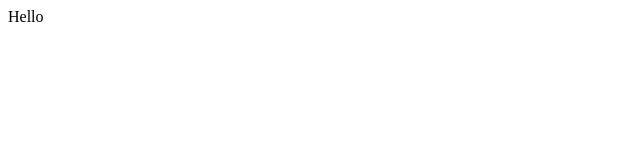
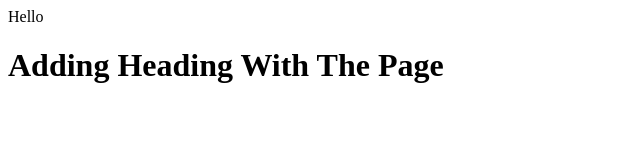
Before and after one commit to adarshshajiarackal/gittutorial, a plain HTML site: page index.html in a window 1280 px wide. Shown: the whole page, without its empty margins (0-640 px from the left). Drawn offline with Linux system fonts and the light colour scheme.

Commit message:
Added Heading

```diff
--- a/index.html
+++ b/index.html
@@ -7,5 +7,6 @@
 </head>
 <body>
     Hello
+    <h1>Adding Heading  With The Page</h1>
 </body>
 </html>
```
